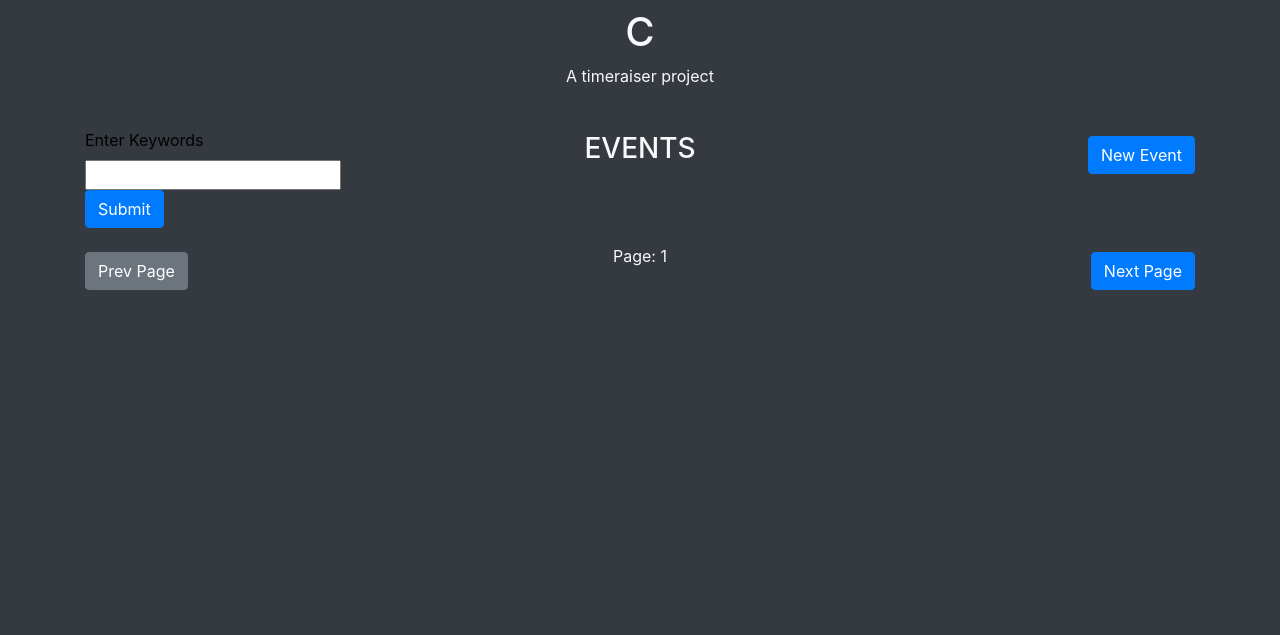
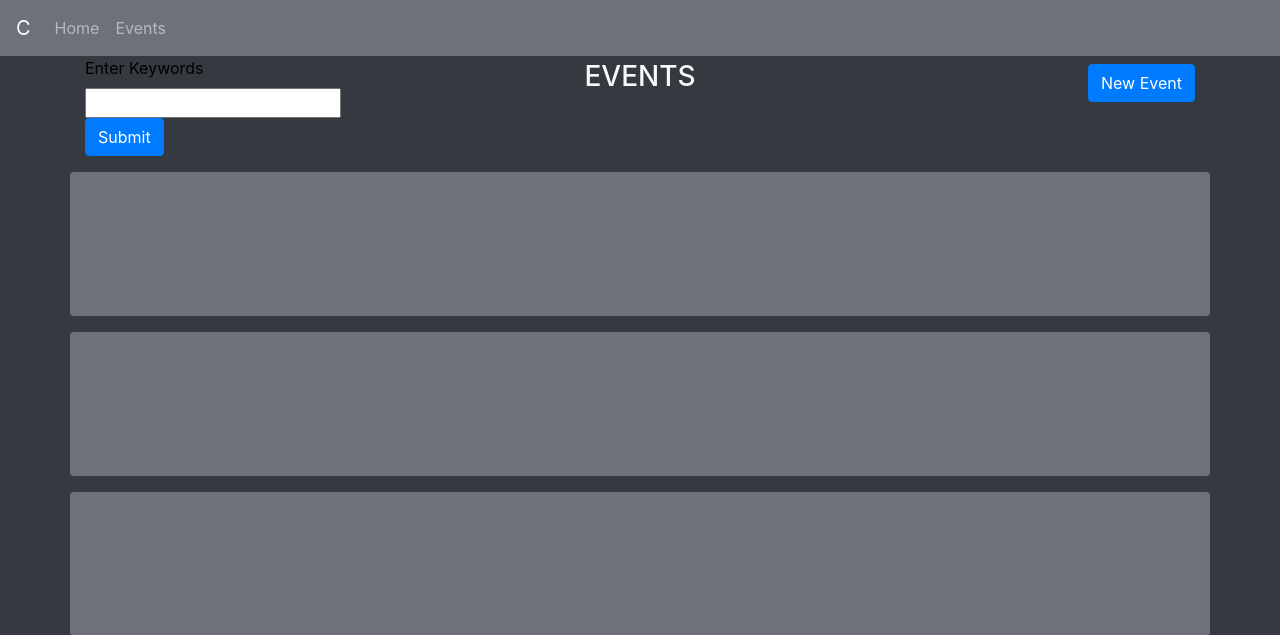
Before and after one commit to real-connect-me/connect-me-prototype, a Flask app: page / in a window 1280 px wide. Shown: the top 635 px of the page. Run offline with Flask 3, Linux system fonts and the light colour scheme; some libraries are stand-ins or nearby versions.

Commit message:
added navbar and search functinality

```diff
--- a/C_Prototype/templates/base.html
+++ b/C_Prototype/templates/base.html
@@ -1,16 +1,33 @@
 <!DOCTYPE html>
 <html lang="en">
 <head>
+    {% block head %}
     <meta charset="UTF-8">
     <meta http-equiv="X-UA-Compatible" content="IE=edge">
     <meta name="viewport" content="width=device-width, initial-scale=1.0">
     <title>{% block title %}{% endblock %}</title>
     <link rel="stylesheet" href="../static/bootstrap.css">
+    {% endblock %}
 </head>
 <body>
-    <!-- create top bar here (menuing, logo, like yt) -->
-    <h1 class="d-flex justify-content-center mt-2 text-light">C</h1>
-    <p class="d-flex justify-content-center text-light">A timeraiser project</p><br>
-    <div id="content">{% block content %}{% endblock %}</div>
+    <nav class="navbar navbar-dark bg-light navbar-expand-sm">
+        <a href="#" class="navbar-brand">C</a>
+        <button class="navbar-toggler" type="button" data-bs-toggle="collapse" data-bs-target="#menuItems" aria-controls="menuItems" aria-expanded="false" aria-label="Toggle Navigation">
+        <span class="navbar-toggler-icon"></span>
+        </button>
+        <div class="collapse navbar-collapse" id="menuItems">
+            <ul class="navbar-nav">
+                <li class="nav-item">
+                    <a href="/" class="nav-link">Home</a>
+                </li>
+                <li class="nav-item">
+                    <a href="{{url_for('main.viewevents')}}" class="nav-link">Events</a>
+                </li>
+            </ul>
+        </div>
+    </nav>
+    <script src="https://cdn.jsdelivr.net/npm/bootstrap@5.0.2/dist/js/bootstrap.bundle.min.js" integrity="sha384-MrcW6ZMFYlzcLA8Nl+NtUVF0sA7MsXsP1UyJoMp4YLEuNSfAP+JcXn/tWtIaxVXM" crossorigin="anonymous"></script>
+
+    {% block content %}{% endblock %}
 </body>
 </html>
```
